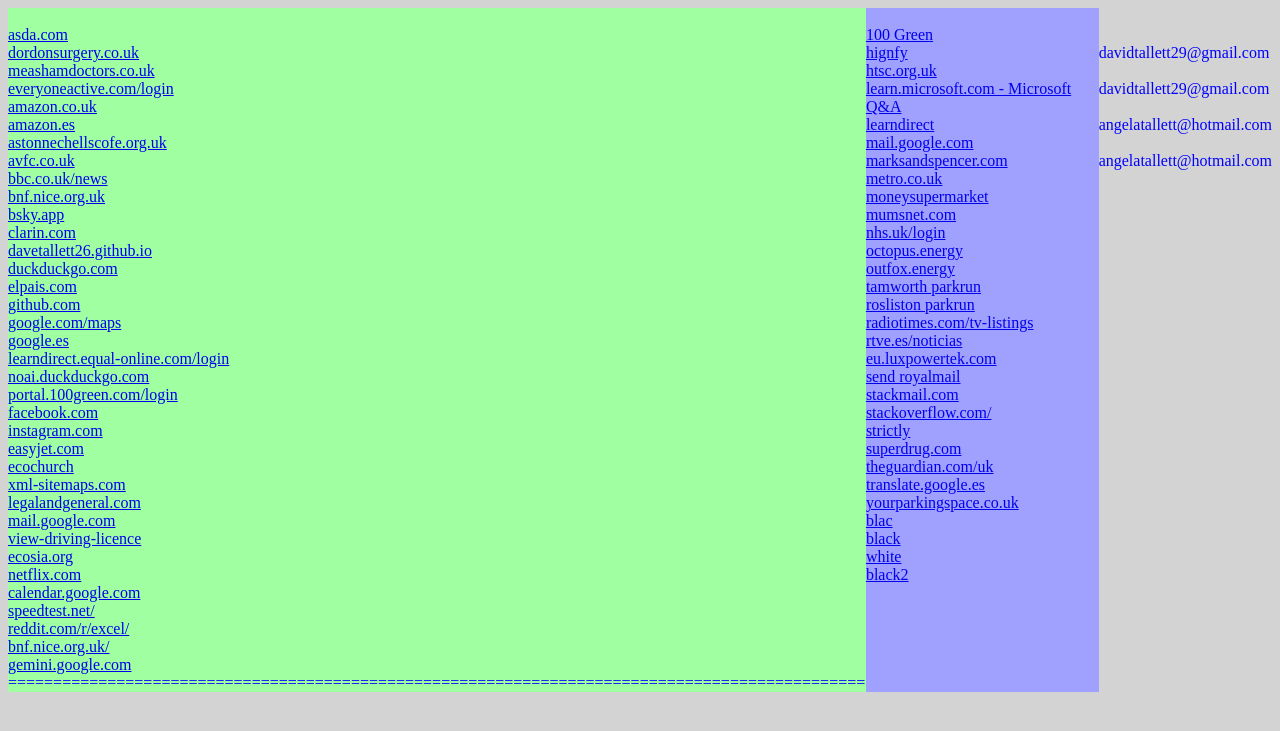
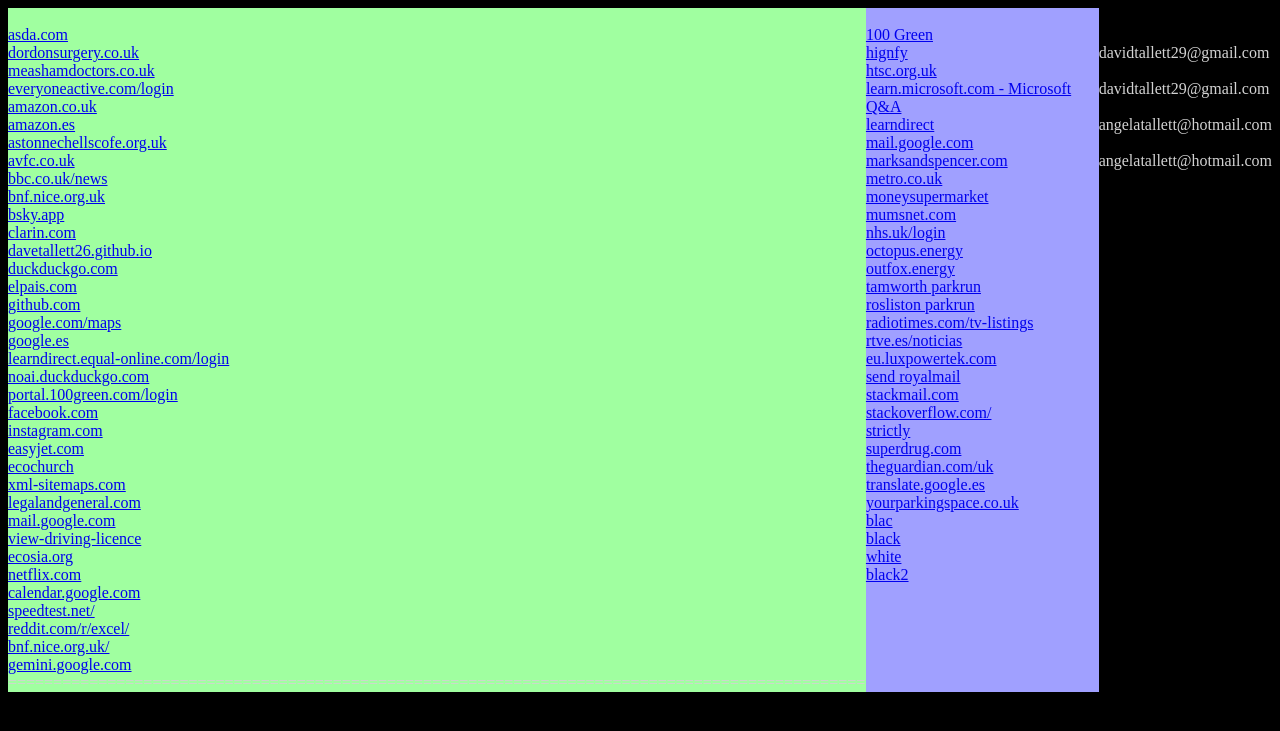
Before and after one commit to DaveTallett26/davetallett26.github.io, a Jekyll site: the page black.html, which Jekyll copies as it is, in a window 1280 px wide. Shown: the top 731 px of the page. Built offline with Jekyll 4.4.1, drawn with Linux system fonts in a browser that asks for light colours.

Commit message:
Update black.html lightgrey

```diff
--- a/black.html
+++ b/black.html
@@ -19,8 +19,8 @@
     flex-grow: 1;
 }
 body {
-  background-color: lightgrey;
-  color: blue;
+  background-color: black;
+  color: lightgrey;
 }
 </style>
 <title>black</title>
```
